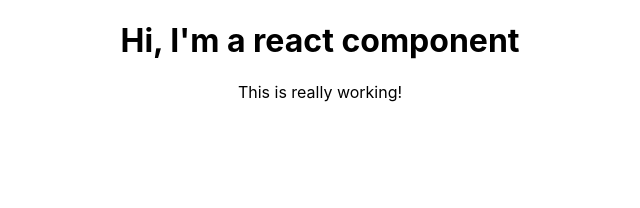
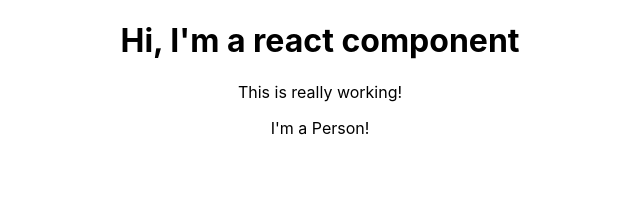
Before and after one commit to johnatanborges/react-complete-guide-course, a React (Create React App) app: page / in a window 1280 px wide. Shown: the top 208 px of the page, without its empty margins (320-960 px from the left). Built offline with nearby package versions, Linux system fonts and the light colour scheme.

Commit message:
Feat: Person component

```diff
--- a/src/App.js
+++ b/src/App.js
@@ -1,10 +1,12 @@
 import './App.css';
+import Person from './Components/Person.jsx';
 
 function App() {
     return (
         <div className="App">
             <h1>Hi, I'm a react component</h1>
             <p>This is really working!</p>
+            <Person />
         </div>
     );
 }
--- /dev/null
+++ b/src/Components/Person.jsx
@@ -0,0 +1,7 @@
+const Person = () => {
+    return (
+        <p>I'm a Person!</p>
+    );
+}
+
+export default Person;
```
